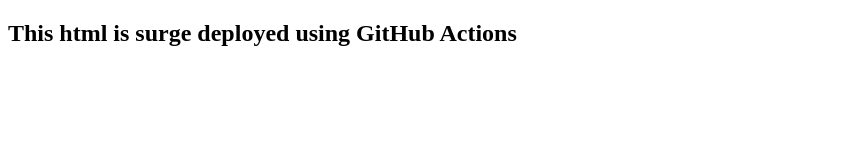
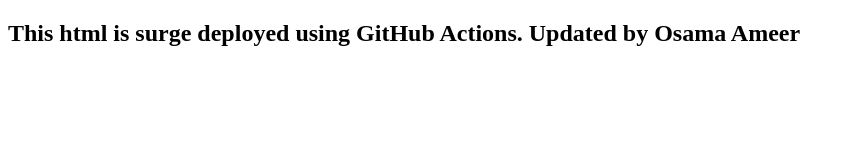
Before and after one commit to osama-ameer/Bootcamp-Setup, a plain HTML site: page index.html in a window 1280 px wide. Shown: the whole page, without its empty margins (0-855 px from the left). Drawn offline with Linux system fonts and the light colour scheme.

Commit message:
Update index.html

```diff
--- a/index.html
+++ b/index.html
@@ -6,6 +6,8 @@
     <title>Surge Deploy</title>
 </head>
 <body>
-    <h2>This html is surge deployed using GitHub Actions</h2>
+    <h2>This html is surge deployed using GitHub Actions.
+        Updated by Osama Ameer
+    </h2>
 </body>
 </html>
```
